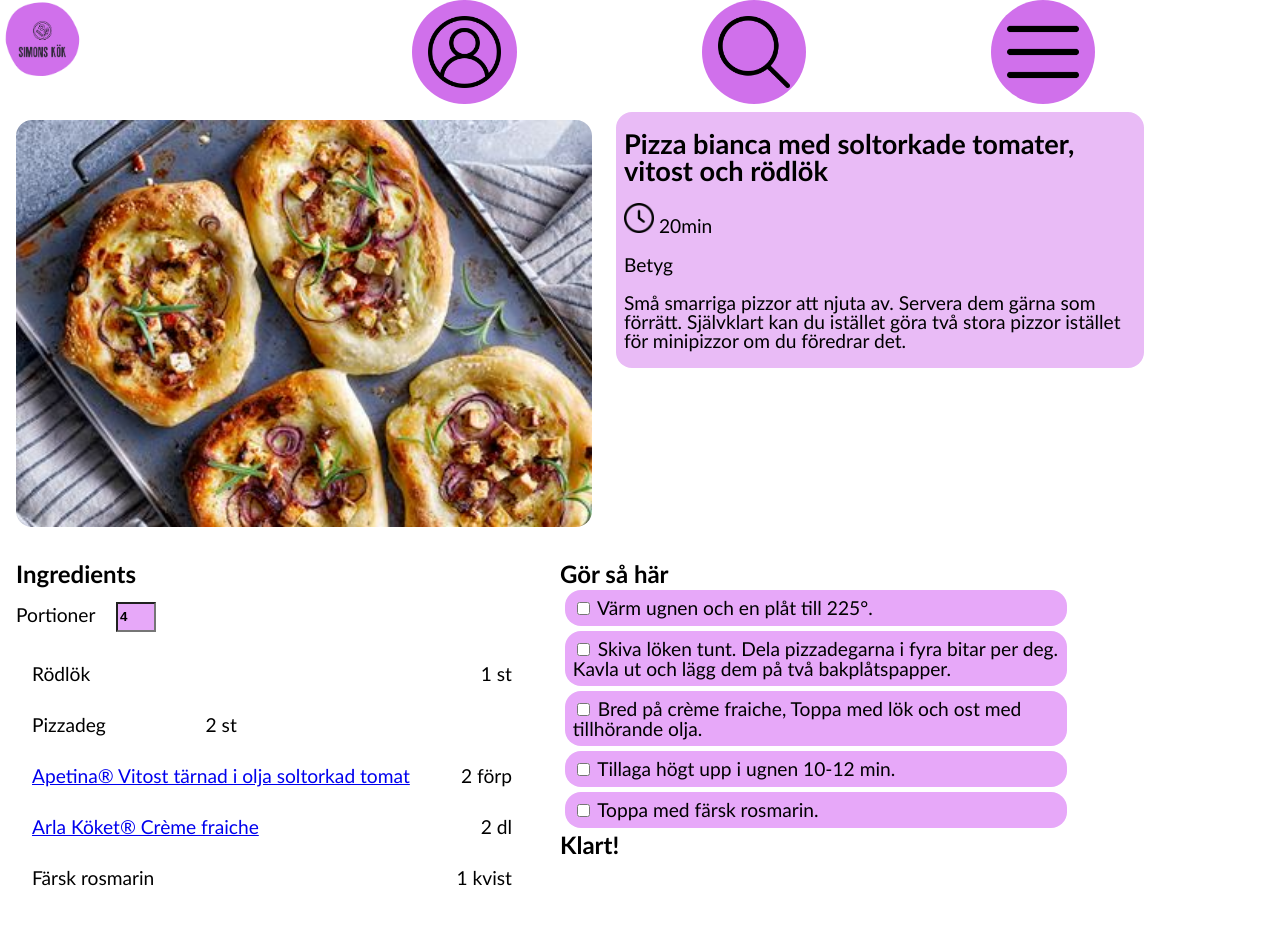
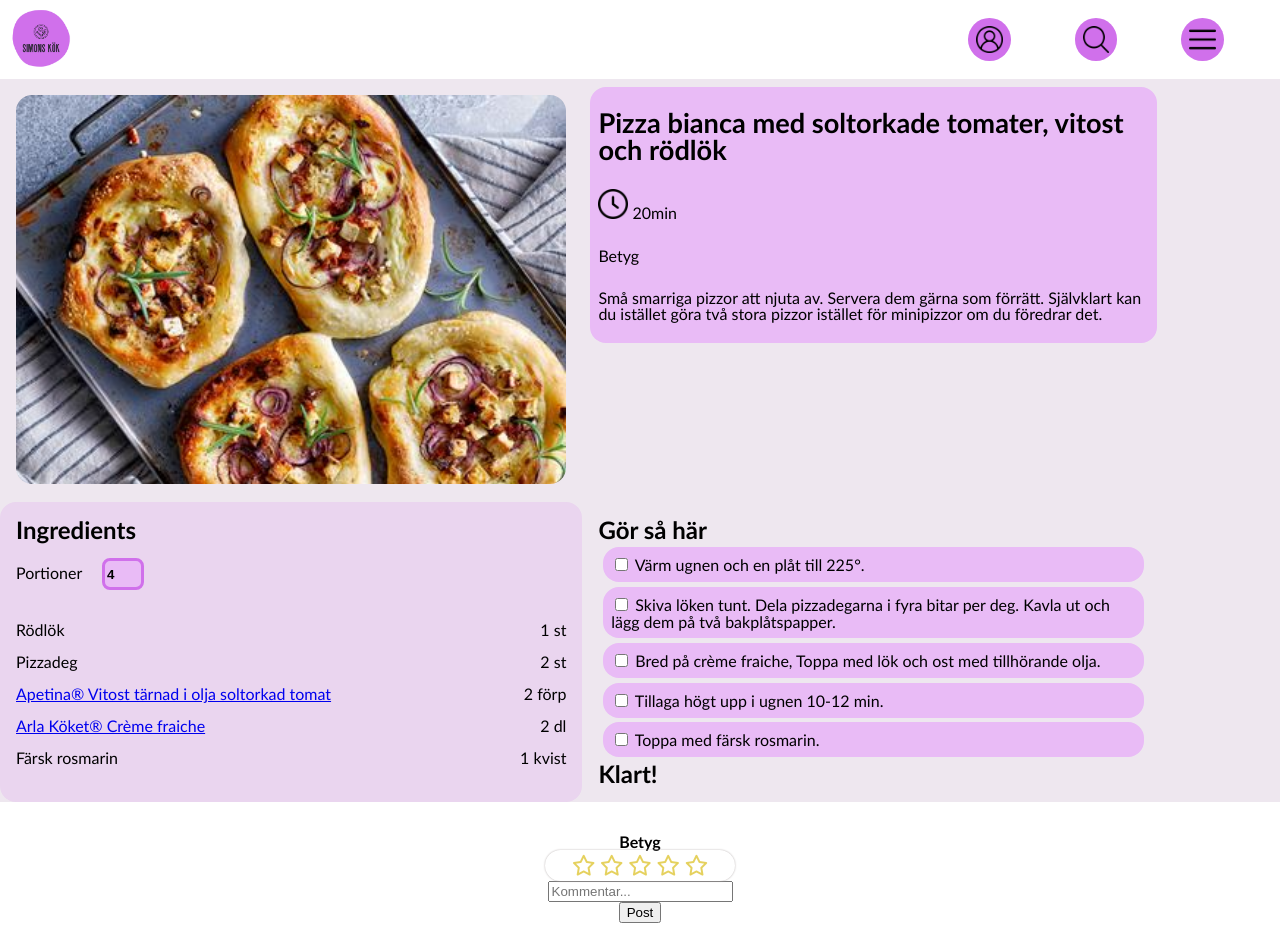
Before and after one commit to nilsson46/receptsida, a plain HTML site: page index.html in a window 1280 px wide. Shown: the top 926 px of the page. Drawn offline with nearby package versions, Linux system fonts and the light colour scheme.

Commit message:
Continued with some more flexbox details

```diff
--- a/index.html
+++ b/index.html
@@ -55,7 +55,7 @@
                 </li>
 
                 <!--TODO is it possible to have a value in another way? text content! -->
-                <li class="ingredient section">Pizzadeg <input type="number" class="ingredients-size" value="0.5" readonly hidden>
+                <li class="ingredient">Pizzadeg <input type="number" class="ingredients-size" value="0.5" readonly hidden>
                     <span>
                     <span class="amount"></span>
                     <span>st</span>
--- a/sass/style.scss
+++ b/sass/style.scss
@@ -1,10 +1,16 @@
 /* TODO fix the scss folder structure*/
 /*TODO set colors to variables*/
 /*TODO fix sizes of the icons*/
-@import url("https://fonts.googleapis.com/css2?family=Poppins:wght@200;300;400;500;600;700&display=swap");
+/*@import url("https://fonts.googleapis.com/css2?family=Poppins:wght@200;300;400;500;600;700&display=swap");*/
+/*TODO Fix a background on the main page*/
+$lightpink: #eed6f5;
+$logocolor: #d070eb;
+$pink:#e9bbf6;
+$section-pink:#ead5ef;
+$background-pink:#eee7ef;
 
 .recipe{
-    background-color: #eed6f5;
+    background-color:$lightpink;
     display: flex;
     flex-wrap: wrap;
     border-radius: 1rem;
@@ -16,29 +22,34 @@
     font-size: 1.5rem;
 }
 
-
-
 .body{
     font-family: 'Gill Sans', 'Gill Sans MT', Calibri, 'Trebuchet MS', sans-serif;
-    font-size: 1.2rem;
+
 }
 @media only screen and (min-width: 800px) {
-    .recipe{
-        width: 50%;
-        display: flex;
-        justify-content: center;
-    }
+
     .container {
         display: flex;
         flex-wrap: wrap;
     }
 
     .section{
-        width: 40%;
+        width: 43%;
+        padding: 1rem;
     }
-    .img{
+
+    .recipe{
+        width: 50%;
+    }
+
+}
+
+@media only screen and (max-width: 800px) {
+    .ingredients{
         padding: 1rem;
-        width: 45%;
+    }
+    .recipe{
+        width: 70%;
     }
 }
 h2{
@@ -58,29 +69,31 @@ h3{
     justify-content: center;
     justify-content: space-between;
     background-color: white;
+    padding: 0.5rem;
+    display: flex;
 
 }
 .logo-img{
-    max-width: 20%;
+    max-width: 15%;
 }
 .nav-img{
    max-width: 25%;
-   background-color: #d070eb;
-   padding: 1rem;
+   background-color: $logocolor;
+   padding: 0.5rem;
    border-radius: 50%;
    overflow: visible;
    display: flex;
    align-items: center;
    justify-content: center;
+   flex-grow:0;
 
 }
 
 .menu-options{
-    width: 70%;
+    flex-basis: 20rem;
     display: flex;
     justify-content: space-around;
     align-items: center;
-    font-size: small;
 }
 
 .menu-img{
@@ -88,13 +101,15 @@ h3{
     align-items: center;
     justify-content: space-between;
 }
-
+.container{
+    background-color: $background-pink;
+}
 .pizza-img{
     width: 100%;
     border-radius: 1rem;
 }
 .mini-menu{
-    background-color: rgb(233, 187, 246);
+    background-color: $pink;
     display: flex;
     flex-direction: column;
     justify-content: space-around;
@@ -107,25 +122,26 @@ h3{
 
 
 .ingredients{
-    background-color: rgb(255, 255, 255);
+    background-color: $section-pink;
+    border-radius: 1rem;
     display: flex;
-    justify-content: space-around;
     flex-direction: column;
-    padding: 1rem;
 }
 
 .ingredient{
     display: flex;
     justify-content: space-between;
-    padding: 1rem;
+    padding-top: 1rem;
 }
 
 .portions{
     width: 2rem;
     height: 1.5rem;
-    background-color: #E7A8F9;
+    background-color: $pink;
     font-weight: bold;
     margin: 1rem;
+    border-radius: 0.5rem;
+    border: solid $logocolor;
 }
 
 .step-list{
@@ -135,14 +151,14 @@ h3{
 }
 
 .steps{
-    background-color: #E7A8F9;
+    background-color: $pink;
     padding: 0.5rem;
     margin: 0.3rem;
     border-radius: 1rem;
 }
 
 .checkbox{
-    accent-color: #A606D3;
+    accent-color: $logocolor;
 }
 
 .new-rate{
```
Also changed, not shown: ladning.html (+1 -1 lines), sass/style.css, 1 other file.
